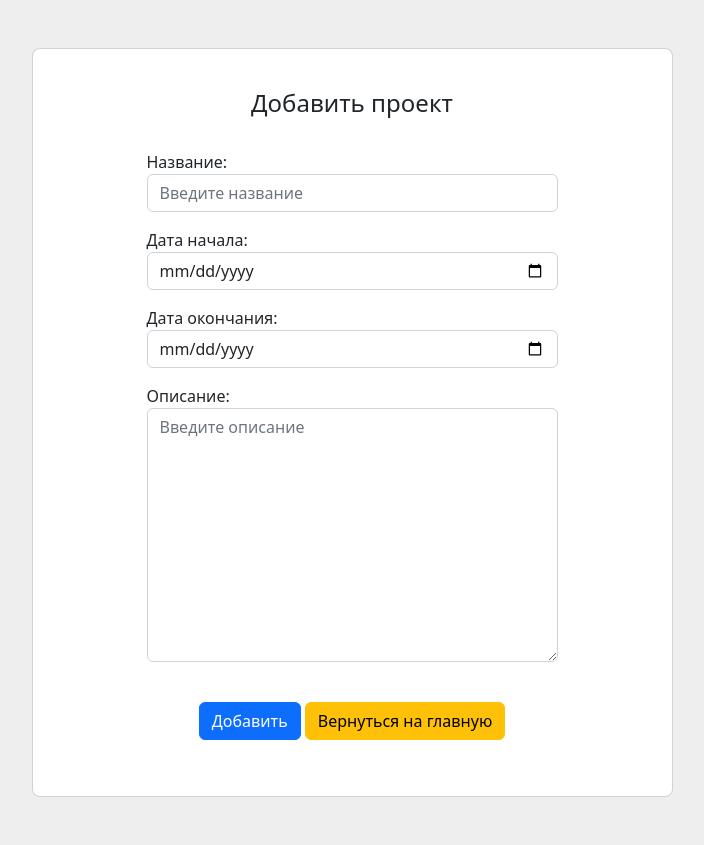
After one commit to Chingiz-Almukhan/homework_59_Almukhan_Chingiz, a Django app: template core/templates/add_project.html in a window 1280 px wide. The commit adds this page. Shown: the whole page, without its empty margins (288-992 px from the left). Run offline with Django 4.2, Linux system fonts and the light colour scheme; the template is opened without the code that fills it: values that come from a table or form of the project are taken from there, others are empty; parts of the project's set-up code (start-up, migrations or seed data) failed here and were passed over.

Commit message:
Был переопределен метод для добавления задач Был создан метод для добавления проекта Создан шаблоны для добавления задач в существующий проект и шаблон для создания проекта

```diff
--- /dev/null
+++ b/core/templates/add_project.html
@@ -0,0 +1,9 @@
+{% extends 'base.html' %}
+{% block title %} Add {% endblock %}
+{% block content %}
+    <h4 class="text-center my-3 pb-3">Добавить проект</h4>
+    <form class="row row-cols-lg-auto g-3 justify-content-center align-items-center mb-4 pb-2"
+          action="{% url 'add_project' %}" method="POST">
+        {% include 'partial/add_form.html' with button_text='Добавить' %}
+    </form>
+{% endblock %}
--- a/core/templates/add_task.html
+++ b/core/templates/add_task.html
@@ -3,7 +3,7 @@
 {% block content %}
     <h4 class="text-center my-3 pb-3">Добавить задачу</h4>
     <form class="row row-cols-lg-auto g-3 justify-content-center align-items-center mb-4 pb-2"
-          action="{% url 'add' %}" method="POST">
+          action="" method="POST">
         {% include 'partial/add_edit_form.html' with button_text='Добавить' %}
     </form>
 {% endblock %}
--- /dev/null
+++ b/core/templates/partial/add_form.html
@@ -0,0 +1,12 @@
+{% csrf_token %}
+
+<div>
+    <div class="form-outline">
+        {{ form.as_p }}
+    </div>
+    <div class="col text-center">
+        <button type="submit" class="btn  btn-primary mt-4">{{ button_text }}</button>
+        <a href="{% url 'main' %}" type="submit" class="btn btn-warning mt-4">Вернуться на
+                                        главную</a>
+    </div>
+</div>
```
Also changed, not shown: core/tracker/views/add.py (+7 -3 lines), core/tracker/views/add_project.py (added, +13 -0 lines).
